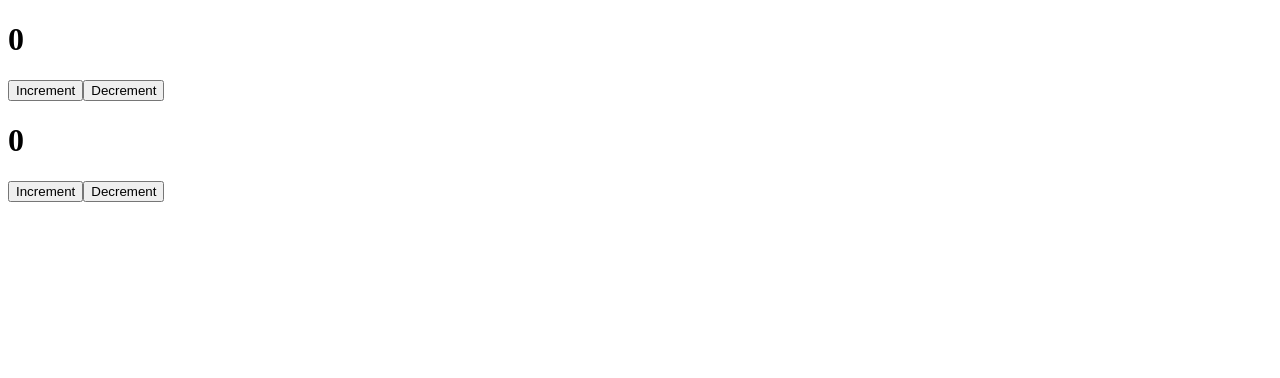
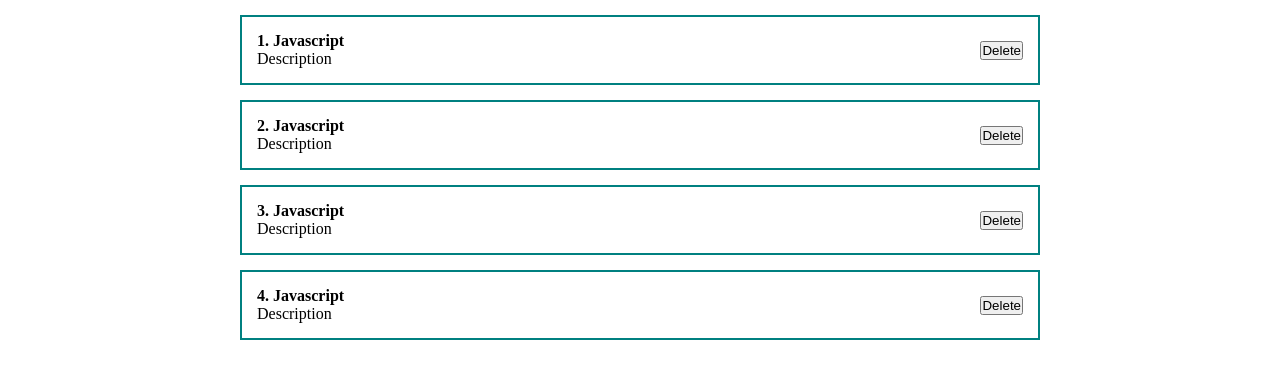
Before and after one commit to MrLait/react-theories, a React (Create React App) app in the folder src/react-js-fundamental-cource/: page / in a window 1280 px wide. Shown: the top 378 px of the page. Built offline with nearby package versions, Linux system fonts and the light colour scheme; the HTML template or start-up script is replaced by a standard one.

Commit message:
css and props

```diff
--- a/src/react-js-fundamental-cource/src/App.js
+++ b/src/react-js-fundamental-cource/src/App.js
@@ -6,18 +6,21 @@
 
 //Создание компонента
 //Компонент это функция которая возвращает jsx. Компоненты должны именоваться с большой буквы и их нужно экспортировать
-// классовые компоненты это устаревший подход и лучше использовать функциональные компоненты и хуки
+//классовые компоненты это устаревший подход и лучше использовать функциональные компоненты и хуки
 
+// useState предназначен для управления состояния.
 
 import React, { useState } from 'react'
-import ClassCounter from './components/ClassCounter';
-import Counter from './components/Counter';
+import PostItem from './components/PostItem';
+import './styles/App.css'
 
 function App() {
   return (
     <div className="App">
-      <Counter />
-      <ClassCounter />
+      <PostItem post={{ id: 1, title: 'Javascript', body: 'Description' }} />
+      <PostItem post={{ id: 2, title: 'Javascript', body: 'Description' }} />
+      <PostItem post={{ id: 3, title: 'Javascript', body: 'Description' }} />
+      <PostItem post={{ id: 4, title: 'Javascript', body: 'Description' }} />
     </div>
   );
 }
--- /dev/null
+++ b/src/react-js-fundamental-cource/src/components/PostItem.jsx
@@ -0,0 +1,21 @@
+import React from "react";
+
+const PostItem = (props) => {
+
+    return (
+        <div>
+            <div className='post'>
+                <div className='post__content'>
+                    <strong>{props.post.id}. {props.post.title}</strong>
+                    <div>
+                        {props.post.body}
+                    </div>
+                </div>
+                <div className='post__btns'>
+                    <button>Delete</button>
+                </div>
+            </div>
+        </div>
+    )
+}
+export default PostItem;
--- /dev/null
+++ b/src/react-js-fundamental-cource/src/styles/App.css
@@ -0,0 +1,23 @@
+* {
+    margin: 0;
+    padding: 0;
+    box-sizing: border-box;
+}
+
+#root {
+    display: flex;
+    justify-content: center;
+}
+
+.App {
+    width: 800px;
+}
+
+.post {
+    display: flex;
+    padding: 15px;
+    border: 2px solid teal;
+    margin-top: 15px;
+    justify-content: space-between;
+    align-items: center;
+}
```
